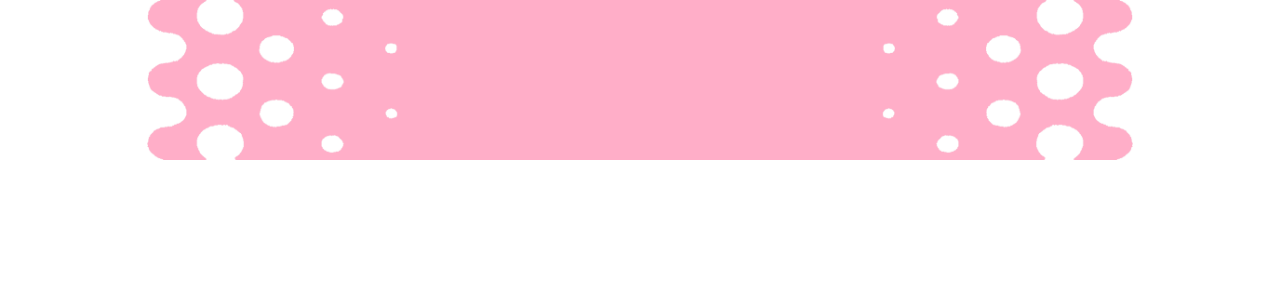
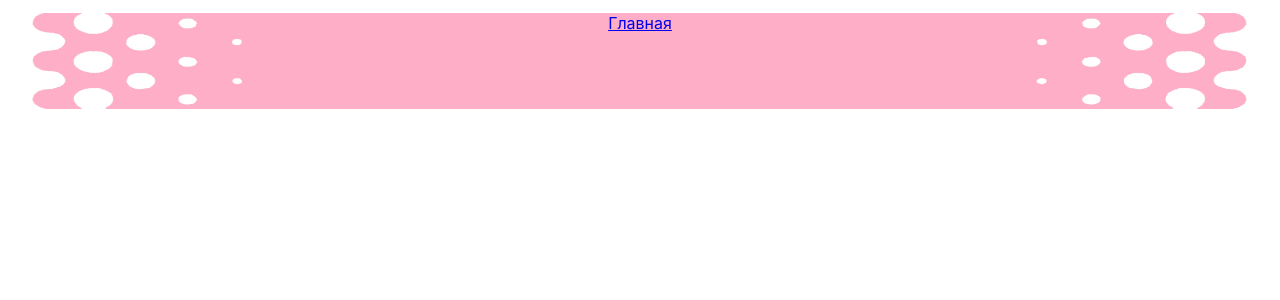
Before and after one commit to StarCookie256/curse_ovik, a React (Create React App) app: page / in a window 1280 px wide. Shown: the top 300 px of the page. Built offline with nearby package versions, Linux system fonts and the light colour scheme.

Commit message:
фронтенд - всякое поделал с хедером

```diff
--- a/src/components/perfumeryHeader/perfumeryHeader.css
+++ b/src/components/perfumeryHeader/perfumeryHeader.css
@@ -1,10 +1,17 @@
 
 .header-container{
   min-width: 100%;
-  min-height: 20vh;
+  min-height: 12vh;
   background-image: url('../../../public/perfumery_header.png');
-  background-size: contain;
+  background-size: 95% 100%;
   background-position: center;
   background-repeat: no-repeat;
+  margin-top: 1%;
+  flex-direction: row;
+  display: flex;
+  justify-content: center;
+}
+
+.header-item{
 
 }
--- a/src/components/perfumeryHeader/perfumeryHeader.jsx
+++ b/src/components/perfumeryHeader/perfumeryHeader.jsx
@@ -1,9 +1,24 @@
 import './perfumeryHeader.css';
+import { Link } from 'react-router-dom';
 
 export default function PerfumeryHeader(){
+  const headerPages = [
+    {path:'/main', pageName:'mainPage', label:'Главная'}
+  ];
+
+
   return(
     <header className='header-container'>
-
+      {headerPages.map((page) => (
+        <Link
+          key = {page.path}
+          to = {page.path}
+        >
+          <div className='header-item'>
+            {page.label}
+          </div>
+        </Link>
+      ))}
     </header>
   );
 }
```
Also changed, not shown: public/perfumery_header.png.
